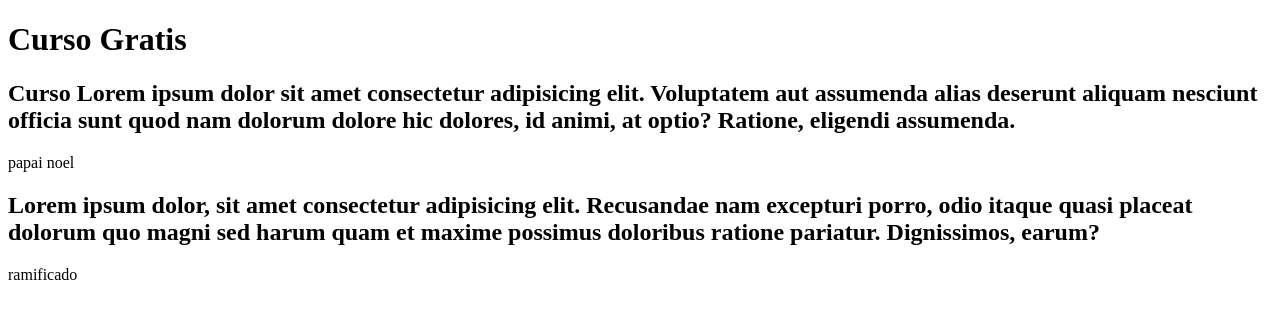
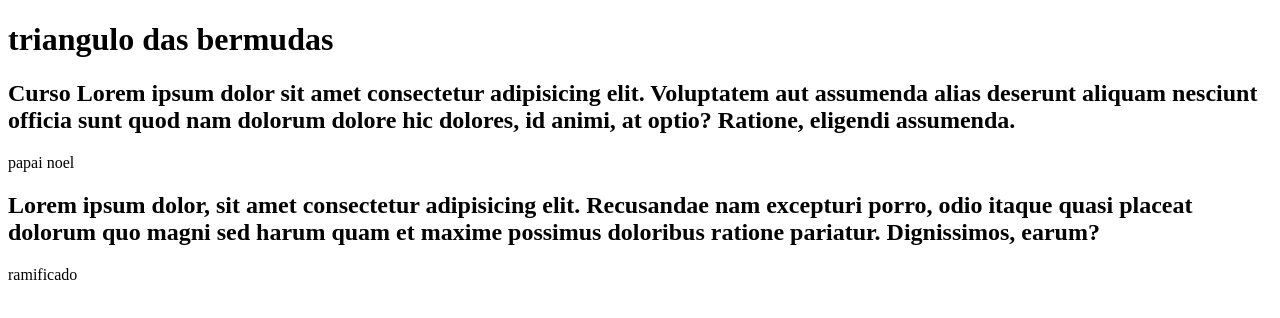
Before and after one commit to HenriqueBranco8/projeto-site, a plain HTML site: page index.html in a window 1280 px wide. Drawn offline with Linux system fonts and the light colour scheme.

Commit message:
Update index.html

```diff
--- a/index.html
+++ b/index.html
@@ -8,7 +8,7 @@
 <body>
     <main>
         <header>
-            <h1>Curso Gratis</h1>
+            <h1>triangulo das bermudas</h1>
         </header>
         <article>
             <h2>Curso Lorem ipsum dolor sit amet consectetur adipisicing elit. Voluptatem aut assumenda alias deserunt aliquam nesciunt officia sunt quod nam dolorum dolore hic dolores, id animi, at optio? Ratione, eligendi assumenda.</h2>
```
